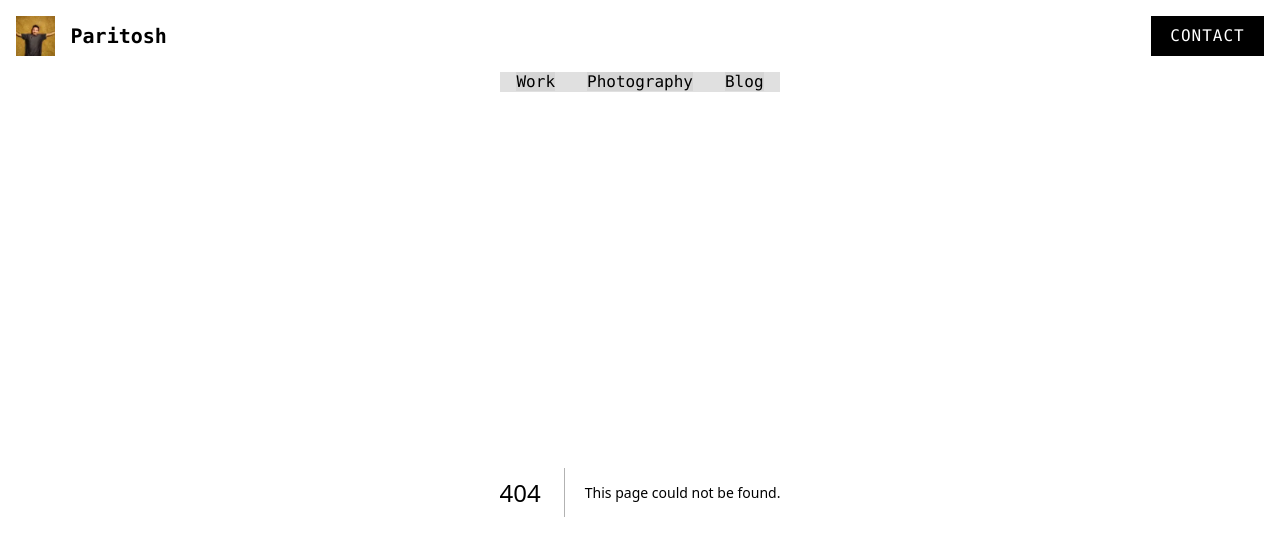
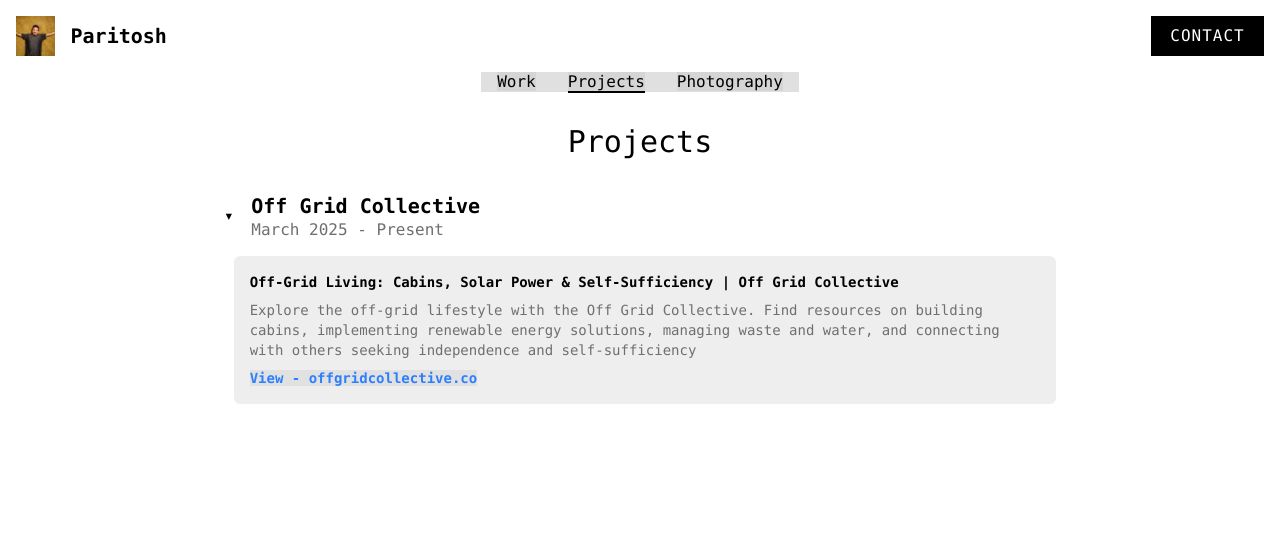
Before and after one commit to ParfectShot/paritosh-yadav, a Next.js app: page /projects in a window 1280 px wide. Before the commit this address had no page. Shown: the top 556 px of the page. Built offline with nearby package versions, Linux system fonts and the light colour scheme; a web font is replaced by a local one.

Commit message:
add projects | remove blogs

```diff
--- a/app/layout.tsx
+++ b/app/layout.tsx
@@ -24,8 +24,8 @@ type Route = {
 
 const routes: Route[] = [
   { path: '/work', label: 'Work', theme: 'theme-light' },
+  { path: '/projects', label: 'Projects', theme: 'theme-light' },
   { path: '/photography', label: 'Photography', theme: 'theme-dark' },
-  { path: '/blog', label: 'Blog', theme: 'theme-light' },
 ];
 
 export default function RootLayout({ children }: { children: React.ReactNode }) {
--- /dev/null
+++ b/app/projects/loading.tsx
@@ -0,0 +1,13 @@
+import BlockLoader from '@root/components/BlockLoader';
+
+export default function Loading() {
+  return (
+    <div className="w-full h-100 flex justify-center items-center gap-2">
+      <BlockLoader />
+      <BlockLoader mode={1} />
+      <BlockLoader mode={4} />
+      <BlockLoader mode={5} />
+      <BlockLoader mode={6} />
+    </div>
+  );
+}
--- /dev/null
+++ b/app/projects/page.tsx
@@ -0,0 +1,45 @@
+import Accordion from '@root/components/Accordion';
+import Link from 'next/link';
+
+export default function ProjectsPage() {
+  return (
+    <main className="p-4 pb-12 max-w-4xl mx-auto md:p-8">
+      <h1 className="text-3xl mb-8 text-center">Projects</h1>
+      <Accordion
+        title={
+          <div className="flex justify-between items-center w-full ml-2">
+            <div>
+              <h2 className="text-xl font-semibold">Off Grid Collective</h2>
+              <p
+                style={{
+                  color: 'var(--theme-background-input)',
+                }}
+                className=""
+              >
+                March 2025 - Present
+              </p>
+            </div>
+          </div>
+        }
+        defaultValue={true}
+      >
+        <div className="mb-6 mt-4 p-4 rounded-md text-sm" style={{ background: 'var(--theme-border-subdued)' }}>
+          <h3 className="font-bold mb-2">Off-Grid Living: Cabins, Solar Power & Self-Sufficiency | Off Grid Collective</h3>
+          <p
+            style={{
+              color: 'var(--theme-background-input)',
+            }}
+            className=" mb-2"
+          >
+            Explore the off-grid lifestyle with the Off Grid Collective. Find resources on building cabins, implementing renewable energy solutions, managing waste and water, and connecting with others seeking independence and self-sufficiency
+          </p>
+          <Link href="https://offgridcollective.co" target="_blank" rel="noopener noreferrer" className="text-blue-500 hover:underline font-semibold">
+            View - offgridcollective.co
+          </Link>
+          {/* Add more project details here if needed, like Tech Stack, Key Features etc. */}
+        </div>
+      </Accordion>
+      {/* Add more Accordion components for future projects here */}
+    </main>
+  );
+}
```
